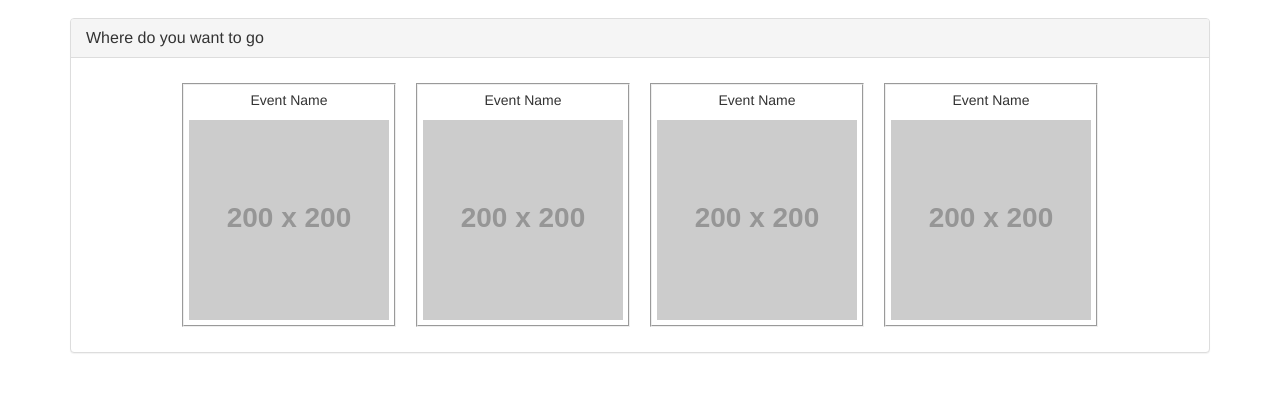
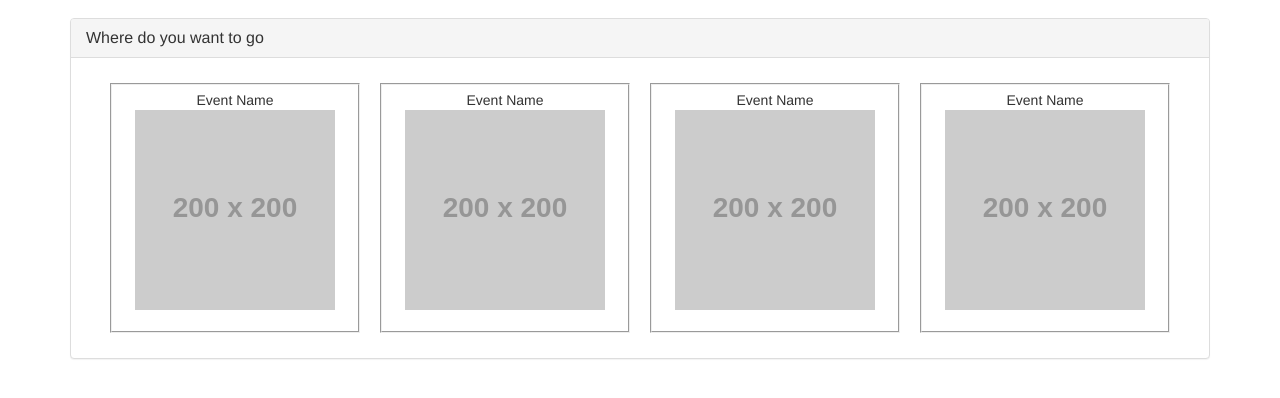
Before and after one commit to LordKriegan/MusicPlanit, a plain HTML site: page index.html in a window 1280 px wide. Shown: the part 54-452 px from the top of the page. Drawn offline with nearby package versions, Linux system fonts and the light colour scheme; placeholder pictures from the web are drawn by us.

Commit message:
added css sytling on the elements

```diff
--- a/assets/css/custom.css
+++ b/assets/css/custom.css
@@ -12,6 +12,22 @@
     border-width: 2px;
     margin: 10px;
     padding: 5px;
+    text-align: center;
+    width: 250px;
+    height: 250px;
+
+}
+
+.eventElemLg > img {
+    width: 200px;
+    height: 200px;
+    margin: 0 auto;
+
+}
+
+.eventElemLg > p {
+    text-align: center;
+    margin: 0 auto;
 }
 
 .eventElemLg:hover {
```
Also changed, not shown: assets/js/ticketmaster.js (line endings or trailing spaces).
